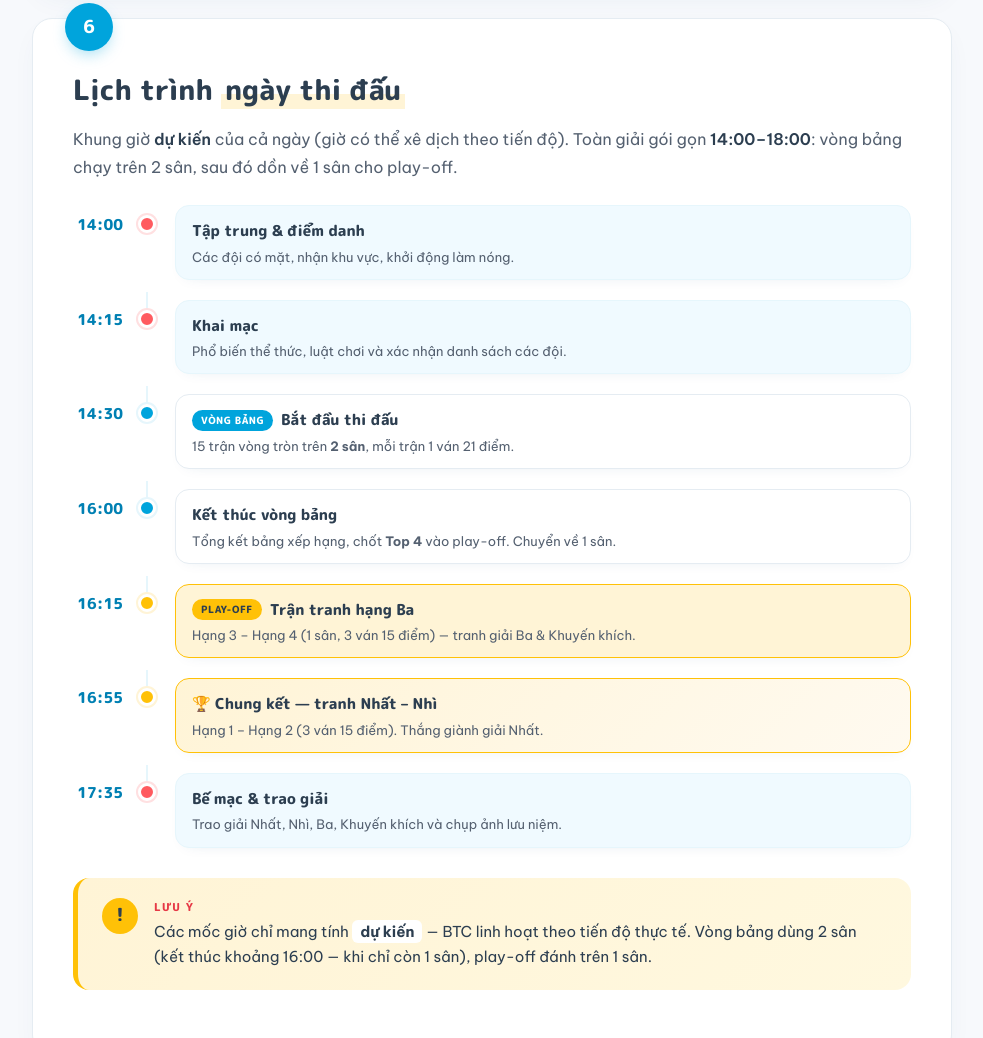
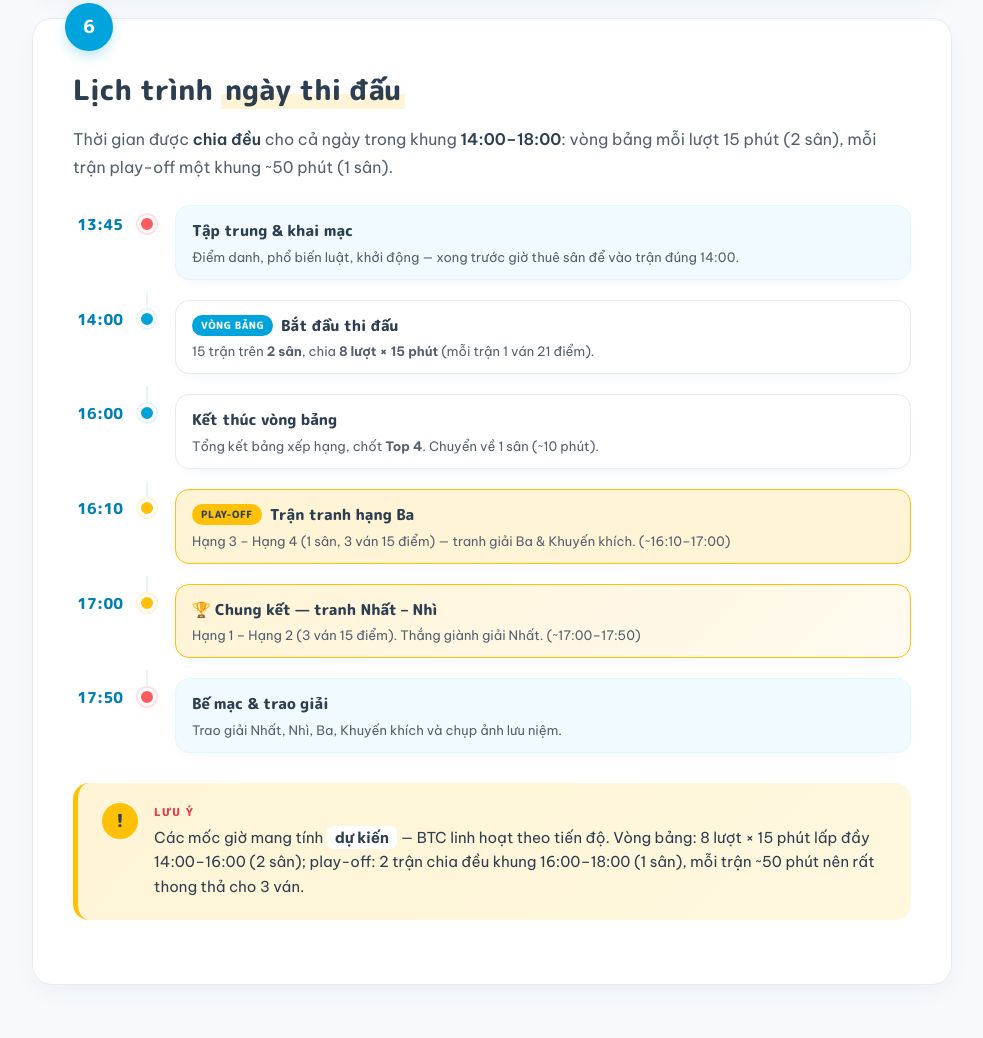
Before and after one commit to pvnlongvv/badminton-peraichi-vn, a plain HTML site: page index.html in a window 1280 px wide. Shown: the part 5742-6780 px from the top of the page, without its empty margins (148-1131 px from the left). Drawn offline with Linux system fonts and the light colour scheme.

Commit message:
Chia đều thời gian timeline: vòng bảng 15'/lượt, play-off ~50'/trận
- Vòng bảng 14:00–16:00: 8 lượt × 15 phút (2 sân)
- Play-off 16:00–18:00: 2 trận chia đều ~50 phút/trận (1 sân)
- Tập trung/khai mạc dồn trước 14:00 để trận bắt đầu đúng giờ

Co-Authored-By: Claude Opus 4.8 (1M context) <noreply@anthropic.com>

```diff
--- a/index.html
+++ b/index.html
@@ -1624,31 +1624,23 @@
       <div class="sub-feature">
         <div class="sub-num">6</div>
         <h3>Lịch trình <span class="hl">ngày thi đấu</span></h3>
-        <p>Khung giờ <strong>dự kiến</strong> của cả ngày (giờ có thể xê dịch theo tiến độ). Toàn giải gói gọn <strong>14:00–18:00</strong>: vòng bảng chạy trên 2 sân, sau đó dồn về 1 sân cho play-off.</p>
+        <p>Thời gian được <strong>chia đều</strong> cho cả ngày trong khung <strong>14:00–18:00</strong>: vòng bảng mỗi lượt 15 phút (2 sân), mỗi trận play-off một khung ~50 phút (1 sân).</p>
 
         <div class="agenda">
           <div class="ag-item flag">
+            <div class="ag-time">13:45</div>
+            <div class="ag-mid"><div class="ag-dot"></div></div>
+            <div class="ag-card">
+              <div class="ag-title">Tập trung &amp; khai mạc</div>
+              <div class="ag-desc">Điểm danh, phổ biến luật, khởi động — xong trước giờ thuê sân để vào trận đúng 14:00.</div>
+            </div>
+          </div>
+          <div class="ag-item">
             <div class="ag-time">14:00</div>
             <div class="ag-mid"><div class="ag-dot"></div></div>
             <div class="ag-card">
-              <div class="ag-title">Tập trung &amp; điểm danh</div>
-              <div class="ag-desc">Các đội có mặt, nhận khu vực, khởi động làm nóng.</div>
-            </div>
-          </div>
-          <div class="ag-item flag">
-            <div class="ag-time">14:15</div>
-            <div class="ag-mid"><div class="ag-dot"></div></div>
-            <div class="ag-card">
-              <div class="ag-title">Khai mạc</div>
-              <div class="ag-desc">Phổ biến thể thức, luật chơi và xác nhận danh sách các đội.</div>
-            </div>
-          </div>
-          <div class="ag-item">
-            <div class="ag-time">14:30</div>
-            <div class="ag-mid"><div class="ag-dot"></div></div>
-            <div class="ag-card">
               <div class="ag-title"><span class="ag-chip">Vòng bảng</span> Bắt đầu thi đấu</div>
-              <div class="ag-desc">15 trận vòng tròn trên <strong>2 sân</strong>, mỗi trận 1 ván 21 điểm.</div>
+              <div class="ag-desc">15 trận trên <strong>2 sân</strong>, chia <strong>8 lượt × 15 phút</strong> (mỗi trận 1 ván 21 điểm).</div>
             </div>
           </div>
           <div class="ag-item">
@@ -1656,27 +1648,27 @@
             <div class="ag-mid"><div class="ag-dot"></div></div>
             <div class="ag-card">
               <div class="ag-title">Kết thúc vòng bảng</div>
-              <div class="ag-desc">Tổng kết bảng xếp hạng, chốt <strong>Top 4</strong> vào play-off. Chuyển về 1 sân.</div>
+              <div class="ag-desc">Tổng kết bảng xếp hạng, chốt <strong>Top 4</strong>. Chuyển về 1 sân (~10 phút).</div>
             </div>
           </div>
           <div class="ag-item po">
-            <div class="ag-time">16:15</div>
+            <div class="ag-time">16:10</div>
             <div class="ag-mid"><div class="ag-dot"></div></div>
             <div class="ag-card">
               <div class="ag-title"><span class="ag-chip">Play-off</span> Trận tranh hạng Ba</div>
-              <div class="ag-desc">Hạng 3 – Hạng 4 (1 sân, 3 ván 15 điểm) — tranh giải Ba &amp; Khuyến khích.</div>
+              <div class="ag-desc">Hạng 3 – Hạng 4 (1 sân, 3 ván 15 điểm) — tranh giải Ba &amp; Khuyến khích. (~16:10–17:00)</div>
             </div>
           </div>
           <div class="ag-item po champ">
-            <div class="ag-time">16:55</div>
+            <div class="ag-time">17:00</div>
             <div class="ag-mid"><div class="ag-dot"></div></div>
             <div class="ag-card">
               <div class="ag-title">🏆 Chung kết — tranh Nhất – Nhì</div>
-              <div class="ag-desc">Hạng 1 – Hạng 2 (3 ván 15 điểm). Thắng giành giải Nhất.</div>
+              <div class="ag-desc">Hạng 1 – Hạng 2 (3 ván 15 điểm). Thắng giành giải Nhất. (~17:00–17:50)</div>
             </div>
           </div>
           <div class="ag-item flag">
-            <div class="ag-time">17:35</div>
+            <div class="ag-time">17:50</div>
             <div class="ag-mid"><div class="ag-dot"></div></div>
             <div class="ag-card">
               <div class="ag-title">Bế mạc &amp; trao giải</div>
@@ -1689,7 +1681,7 @@
           <div class="icon-circle">!</div>
           <div>
             <span class="lbl">Lưu ý</span>
-            <div class="body">Các mốc giờ chỉ mang tính <strong>dự kiến</strong> — BTC linh hoạt theo tiến độ thực tế. Vòng bảng dùng 2 sân (kết thúc khoảng 16:00 — khi chỉ còn 1 sân), play-off đánh trên 1 sân.</div>
+            <div class="body">Các mốc giờ mang tính <strong>dự kiến</strong> — BTC linh hoạt theo tiến độ. Vòng bảng: 8 lượt × 15 phút lấp đầy 14:00–16:00 (2 sân); play-off: 2 trận chia đều khung 16:00–18:00 (1 sân), mỗi trận ~50 phút nên rất thong thả cho 3 ván.</div>
           </div>
         </div>
       </div>
```
